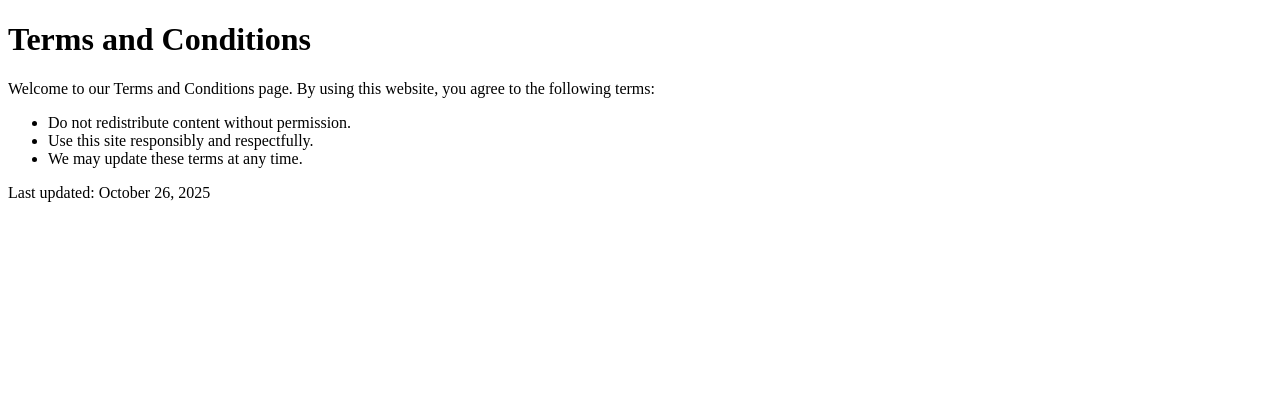
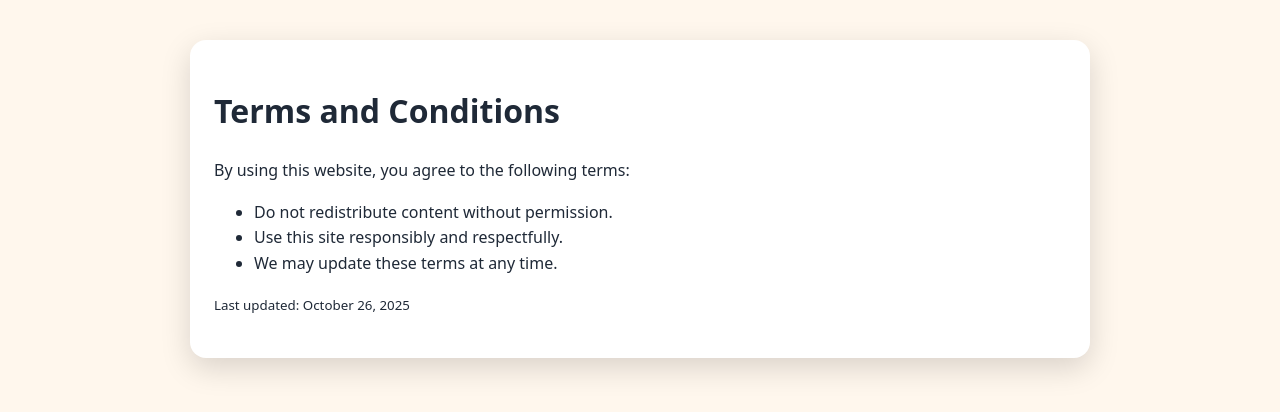
Before and after one commit to PenGwenn/motherhood.github.io, a plain HTML site: page terms.html in a window 1280 px wide. Drawn offline with Linux system fonts and the light colour scheme.

Commit message:
Update terms.html

```diff
--- a/terms.html
+++ b/terms.html
@@ -1,18 +1,21 @@
 <!DOCTYPE html>
-<html lang="en">
+<html lang="en" data-theme="sunset">
 <head>
-  <meta charset="UTF-8">
-  <meta name="viewport" content="width=device-width, initial-scale=1.0">
+  <meta charset="UTF-8" />
+  <meta name="viewport" content="width=device-width, initial-scale=1.0" />
   <title>Terms and Conditions</title>
+  <link rel="stylesheet" href="style.css" />
 </head>
 <body>
+  <main class="content" style="margin-top:40px">
     <h1>Terms and Conditions</h1>
-  <p>Welcome to our Terms and Conditions page. By using this website, you agree to the following terms:</p>
+    <p>By using this website, you agree to the following terms:</p>
     <ul>
       <li>Do not redistribute content without permission.</li>
       <li>Use this site responsibly and respectfully.</li>
       <li>We may update these terms at any time.</li>
     </ul>
-  <p>Last updated: October 26, 2025</p>
+    <p><small>Last updated: October 26, 2025</small></p>
+  </main>
 </body>
 </html>
```
Lines whose indentation alone changed are shown as unchanged.
